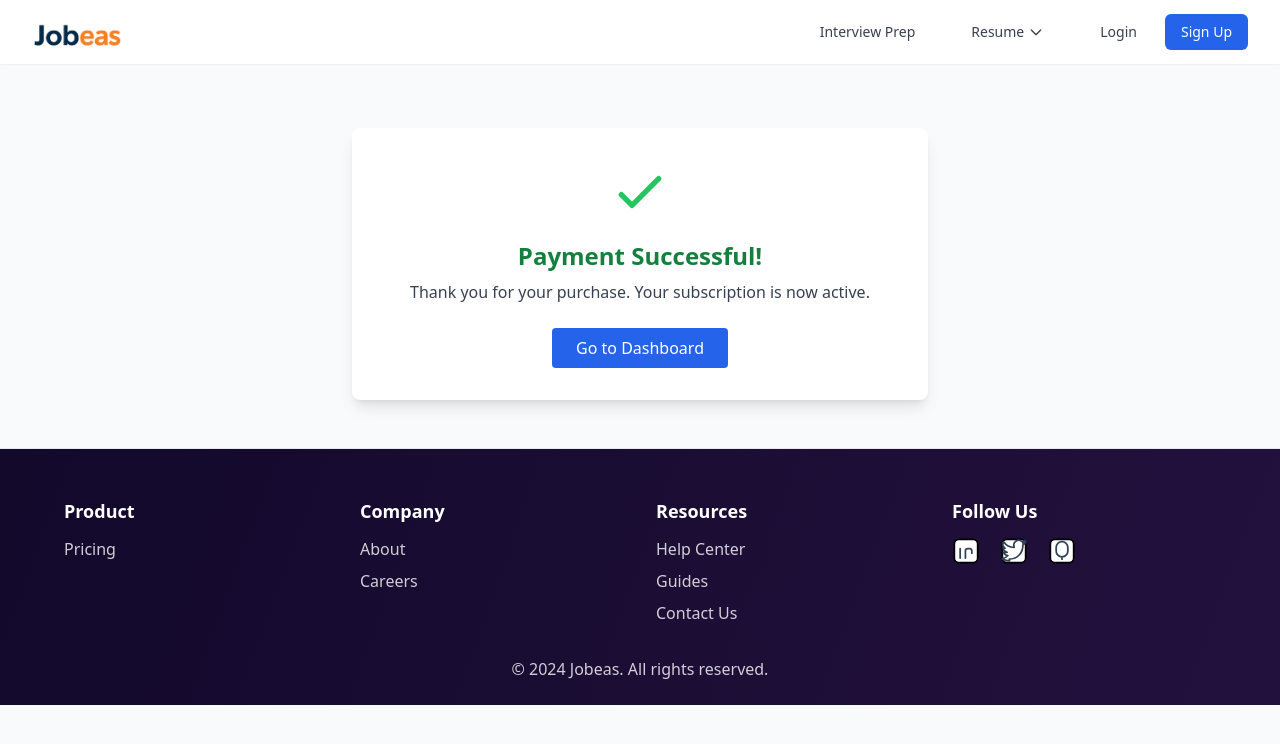
After one commit to esaatech/Jobeasy, a Django app: template subscriptions/templates/subscriptions/checkout_success.html in a window 1280 px wide. The commit adds this page. Shown: the top 744 px of the page. Run offline with Django 5.2, Linux system fonts and the light colour scheme; the template is opened without the code that fills it, so the values that code supplies are empty; some libraries are stand-ins or nearby versions.

```diff
--- /dev/null
+++ b/subscriptions/templates/subscriptions/checkout_success.html
@@ -0,0 +1,12 @@
+{% extends 'base.html' %}
+
+{% block content %}
+<div class="max-w-xl mx-auto mt-16 bg-white rounded-lg shadow-lg p-8 text-center">
+    <svg class="mx-auto h-16 w-16 text-green-500 mb-4" fill="none" viewBox="0 0 24 24" stroke="currentColor">
+        <path stroke-linecap="round" stroke-linejoin="round" stroke-width="2" d="M5 13l4 4L19 7" />
+    </svg>
+    <h1 class="text-2xl font-bold text-green-700 mb-2">Payment Successful!</h1>
+    <p class="text-gray-700 mb-6">Thank you for your purchase. Your subscription is now active.</p>
+    <a href="{% url 'dashboard:dashboard' %}" class="inline-block px-6 py-2 bg-blue-600 text-white rounded hover:bg-blue-700 transition">Go to Dashboard</a>
+</div>
+{% endblock %}
--- a/subscriptions/views.py
+++ b/subscriptions/views.py
@@ -14,7 +14,9 @@ from dotenv import load_dotenv
 from django.utils import timezone
 load_dotenv()
 # Initialize Stripe with SECRET key (not publishable key)
-stripe.api_key = os.getenv('STRIPE_SECRET_KEY')  # Make sure this is the secret key
+import os
+print('DEBUG: STRIPE_SECRET_KEY at runtime:', os.getenv('MYAPP_STRIPE_SECRET_KEY'))
+stripe.api_key = os.getenv('MYAPP_STRIPE_SECRET_KEY')  # Make sure this is the secret key
 
 class PlanPurchaseView(LoginRequiredMixin, DetailView):
     """
@@ -56,12 +58,12 @@ class PlanPurchaseView(LoginRequiredMixin, DetailView):
         )
 
         # Load Stripe publishable key directly
-        stripe_public_key = os.getenv('STRIPE_PUBLISHABLE_KEY')
+        stripe_public_key = os.getenv('MYAPP_STRIPE_PUBLISHABLE_KEY')
         if not stripe_public_key:
             # Log warning but don't crash the page
             import logging
             logger = logging.getLogger(__name__)
-            logger.warning('STRIPE_PUBLISHABLE_KEY is not configured in environment variables')
+            logger.warning('MYAPP_STRIPE_PUBLISHABLE_KEY is not configured in environment variables')
 
         context['STRIPE_PUBLIC_KEY'] = stripe_public_key
 
@@ -242,7 +244,7 @@ def checkout_success(request, subscription_id):
             'return_url': return_url,
         }
 
-        return render(request, 'subscriptions/checkout_success.html', context)
+        return render(request, 'subscriptions/success.html', context)
 
     except Exception as e:
         # Log the error and show a generic success page
@@ -250,7 +252,7 @@ def checkout_success(request, subscription_id):
         logger = logging.getLogger(__name__)
         logger.error(f'Error in checkout_success: {str(e)}')
 
-        return render(request, 'subscriptions/checkout_success.html', {
+        return render(request, 'subscriptions/success.html', {
             'subscription': None,
             'return_url': reverse('subscriptions:pricing'),
             'error': 'There was an issue processing your subscription, but your payment was successful. Please contact support.'
```
Also changed, not shown: subscriptions/templates/subscriptions/purchase.html (+5 -4 lines), subscriptions/README.md.
